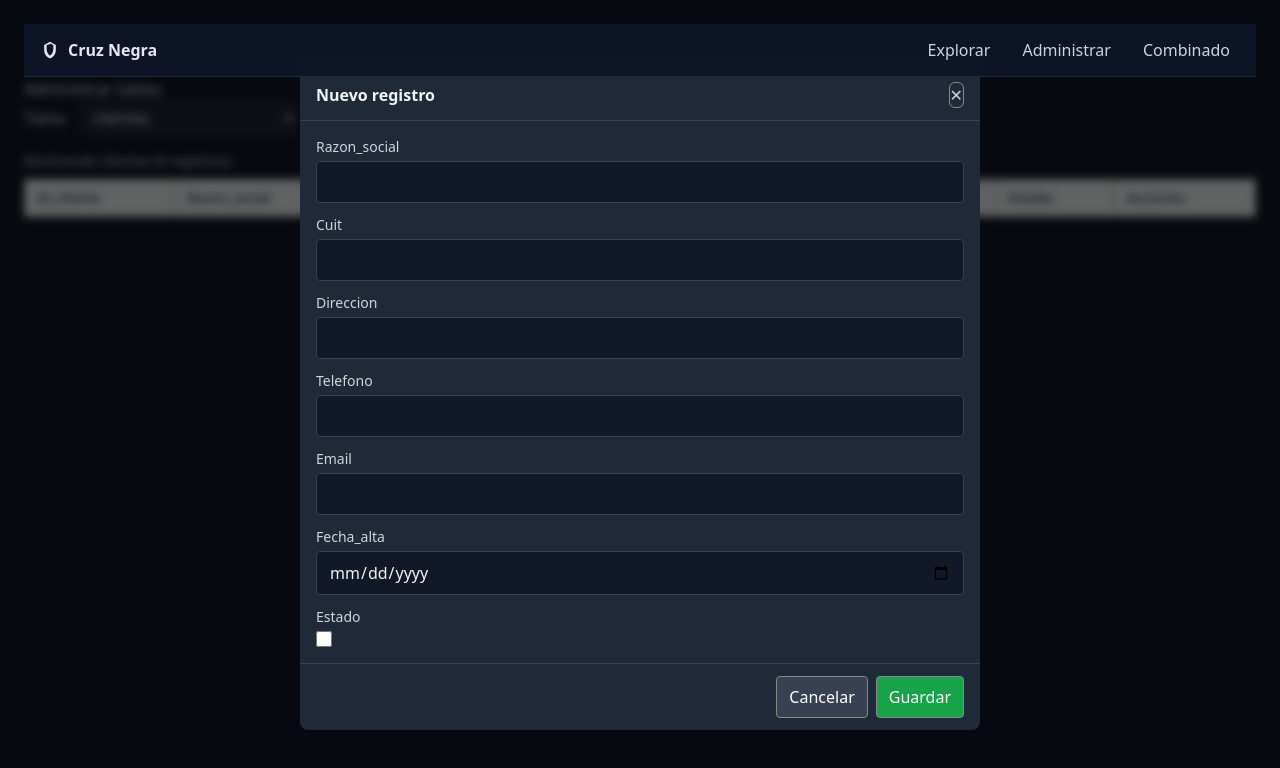
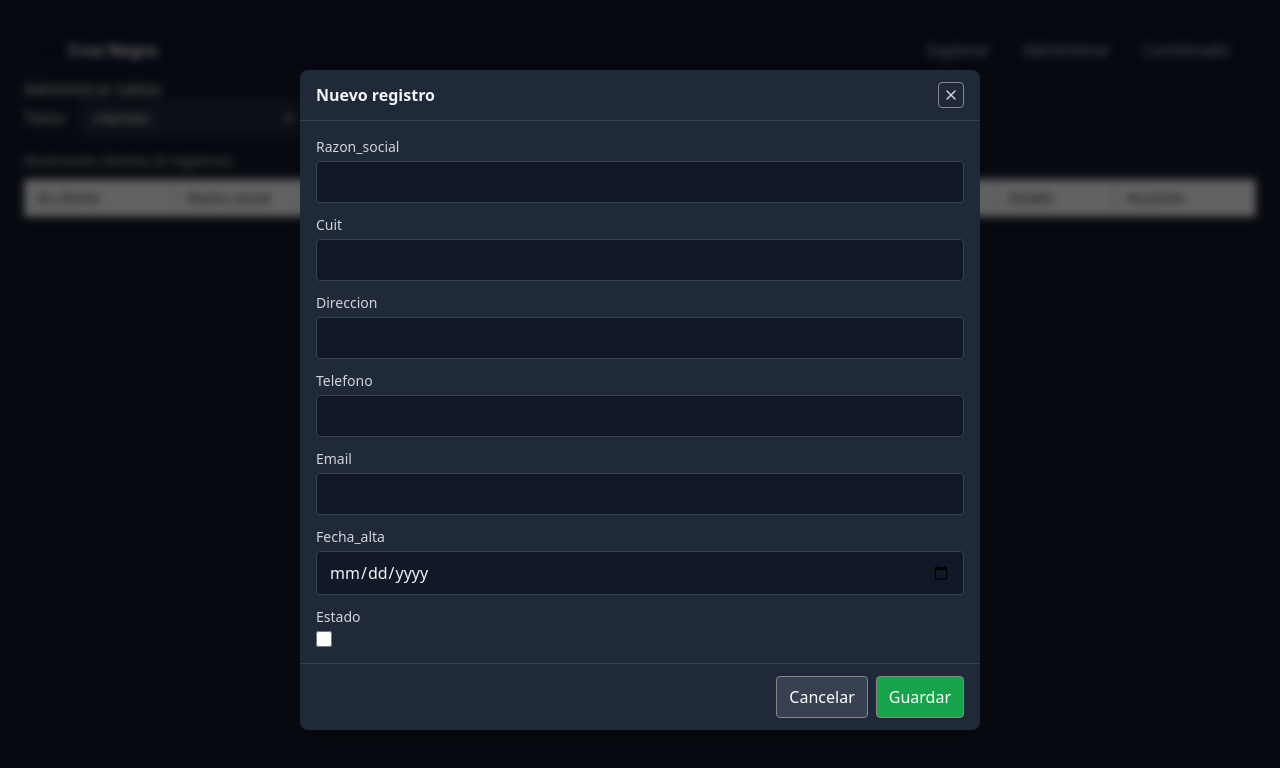
Before and after one commit to DanielOjeda25/backend-access, a website with bundled scripts: page public/crud.html in a window 1280 px wide. Both pictures are taken after a click on the button "Nuevo registro". Built offline with nearby package versions, Linux system fonts and the light colour scheme; no server answers.

Commit message:
feat(ui): replace svg icon with image and improve modal z-index
- Replace inline SVG icon with external image file for better maintainability
- Add z-index to modal overlays to ensure proper layering
- Update modal close button with icon and better styling

```diff
--- a/public/crud.html
+++ b/public/crud.html
@@ -15,8 +15,8 @@
     <nav class="sticky top-0 z-20 bg-slate-900/90 backdrop-blur border-b border-slate-800">
       <div class="max-w-7xl mx-auto px-4 py-2 flex items-center gap-4">
         <a href="./index.html" class="flex items-center gap-2 text-slate-200 hover:text-white font-semibold" aria-label="Inicio">
-          <svg xmlns="http://www.w3.org/2000/svg" viewBox="0 0 24 24" fill="currentColor" class="w-5 h-5"><path d="M12 2l7 4v6c0 5-3.5 9-7 10-3.5-1-7-5-7-10V6l7-4zm0 3.2L8 6.1v5c0 3.6 2.3 6.9 4 7.8 1.7-.9 4-4.2 4-7.8v-5l-4-1.9z"/></svg>
-          <span>Cruz Negra</span>
+          <img src="./icon.svg" alt="" aria-hidden="true" class="w-5 h-5 text-white" />
+          <span class="text-white">Cruz Negra</span>
         </a>
         <div class="ml-auto flex items-center gap-2 md:gap-3">
           <a href="./index.html" class="nav-link">Explorar</a>
@@ -61,11 +61,13 @@
         </table>
       </div>
       <!-- Modal para nuevo registro -->
-      <div id="crud-modal" class="fixed inset-0 bg-black/60 backdrop-blur-sm hidden items-center justify-center">
+      <div id="crud-modal" class="fixed inset-0 bg-black/60 backdrop-blur-sm hidden items-center justify-center z-50">
         <div class="bg-gray-800 text-gray-100 rounded-lg shadow-xl w-[min(680px,95vw)]">
           <div class="px-4 py-3 border-b border-gray-700 flex items-center justify-between">
             <h2 class="font-semibold">Nuevo registro</h2>
-            <button id="crud-modal-close" class="text-gray-300 hover:text-white">✕</button>
+            <button id="crud-modal-close" class="text-gray-300 hover:text-white p-1 rounded" aria-label="Cerrar">
+              <i data-lucide="x" class="w-4 h-4"></i>
+            </button>
           </div>
           <form id="crud-form" class="p-4 space-y-3 max-h-[70vh] overflow-auto">
             <!-- Campos generados dinámicamente -->
--- a/public/styles.css
+++ b/public/styles.css
@@ -24,7 +24,7 @@ thead { background: #eee; }
 .columns-panel input::placeholder { color: #9ca3af; }
 .columns-panel input[type="date"] { background: #374151; color: #e5e7eb; }
 /* Modal flotante */
-.modal-overlay { position: fixed; inset: 0; background: rgba(0,0,0,0.4); display: flex; align-items: center; justify-content: center; }
+.modal-overlay { position: fixed; inset: 0; background: rgba(0,0,0,0.4); display: flex; align-items: center; justify-content: center; z-index: 50; }
 .modal { background: #1f2937; color: #e5e7eb; padding: 16px; border-radius: 8px; width: min(800px, 95vw); max-height: 90vh; overflow: auto; box-shadow: 0 10px 30px rgba(0,0,0,0.6); border: 1px solid #374151; }
 .modal-header { display: flex; justify-content: space-between; align-items: center; margin-bottom: 12px; }
 .hidden { display: none !important; }
@@ -48,7 +48,7 @@ thead { background: #eee; }
 .combined-page .btn-primary:hover { background: #1d4ed8; }
 .combined-page .btn-indigo { background: #4f46e5; color: #fff; }
 .combined-page .btn-indigo:hover { background: #4338ca; }
-.combined-page .modal-overlay { position: fixed; inset: 0; background: rgba(0,0,0,0.4); display: none; align-items: center; justify-content: center; }
+.combined-page .modal-overlay { position: fixed; inset: 0; background: rgba(0,0,0,0.4); display: none; align-items: center; justify-content: center; z-index: 50; }
 .combined-page .modal-overlay.show { display: flex; }
 .combined-page .modal { background: #1f2937; color: #e5e7eb; padding: 16px; border-radius: 8px; width: min(800px, 95vw); max-height: 90vh; overflow: auto; box-shadow: 0 10px 30px rgba(0,0,0,0.6); border: 1px solid #374151; }
 .combined-page .modal-header { display: flex; justify-content: space-between; align-items: center; margin-bottom: 12px; }
```
Also changed, not shown: public/combined.html (+2 -2 lines), public/index.html (+2 -2 lines).
